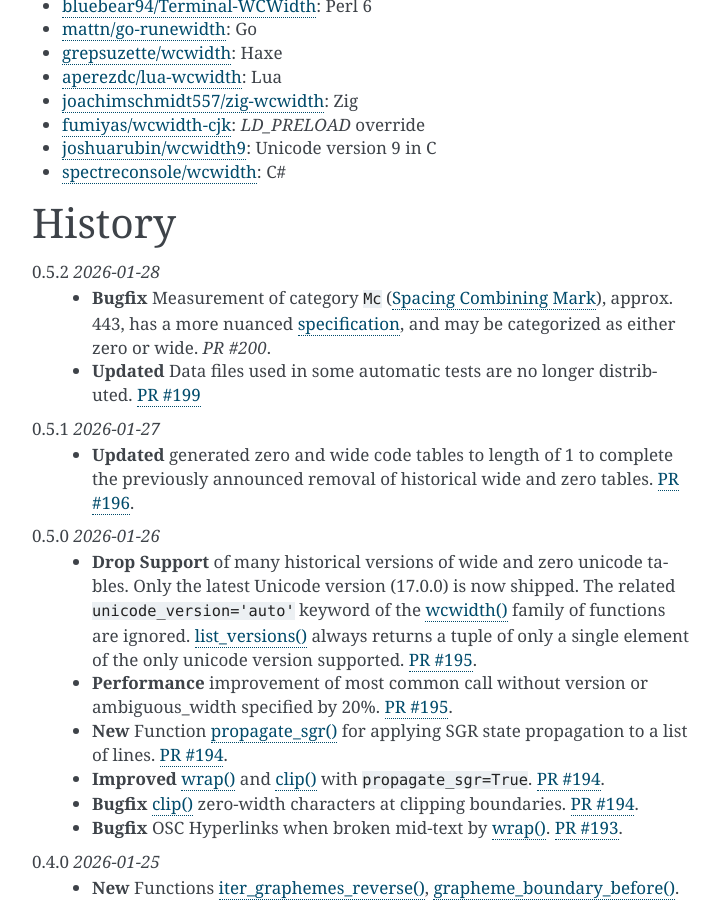
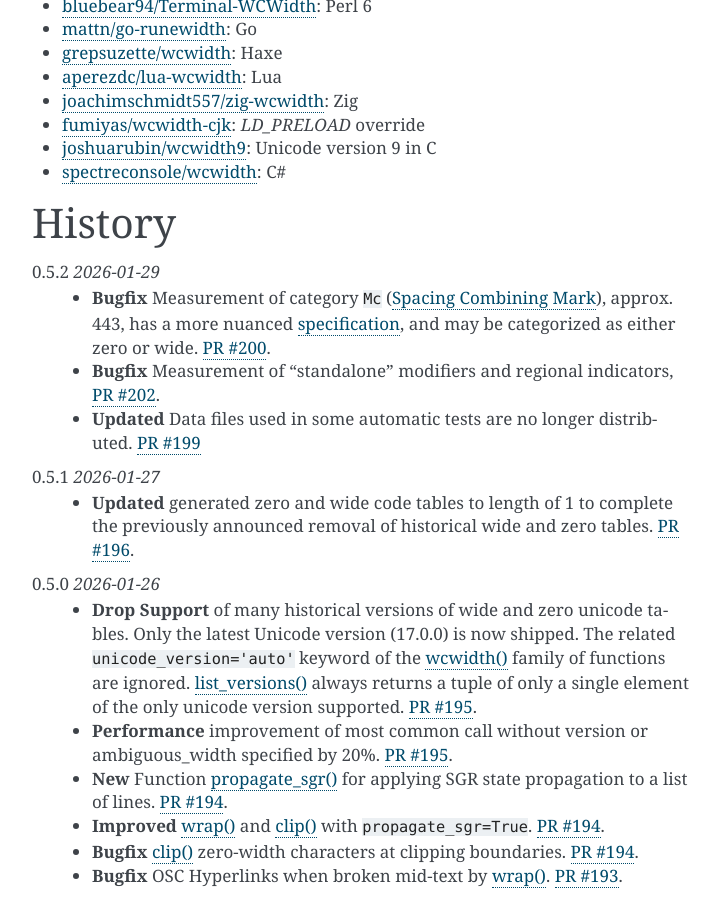
Before and after one commit to jquast/wcwidth, a Sphinx documentation site: the page built from docs/intro.rst, in a window 1280 px wide and 900 px high, scrolled down 9130 px. Shown: the whole window, without its empty margins (388-1108 px from the left). Built offline with Sphinx 7.4.7, drawn with Linux system fonts in a browser that asks for light colours.

```diff
--- a/docs/intro.rst
+++ b/docs/intro.rst
@@ -455,9 +455,10 @@
 History
 =======
 
-0.5.2 *2026-01-28*
+0.5.2 *2026-01-29*
   * **Bugfix** Measurement of category ``Mc`` (`Spacing Combining Mark`_), approx.  443, has a more
-    nuanced specification_, and may be categorized as either zero or wide. `PR #200`.
+    nuanced specification_, and may be categorized as either zero or wide. `PR #200`_.
+  * **Bugfix** Measurement of "standalone" modifiers and regional indicators, `PR #202`_.
   * **Updated** Data files used in some automatic tests are no longer distributed. `PR #199`_
 
 0.5.1 *2026-01-27*
@@ -665,6 +666,7 @@
 .. _`PR #196`: https://github.com/jquast/wcwidth/pull/196
 .. _`PR #199`: https://github.com/jquast/wcwidth/pull/199
 .. _`PR #200`: https://github.com/jquast/wcwidth/pull/200
+.. _`PR #202`: https://github.com/jquast/wcwidth/pull/202
 .. _`Issue #101`: https://github.com/jquast/wcwidth/issues/101
 .. _`Issue #190`: https://github.com/jquast/wcwidth/issues/190
 .. _`jquast/blessed`: https://github.com/jquast/blessed
```
Also changed, not shown: 1 other file.
